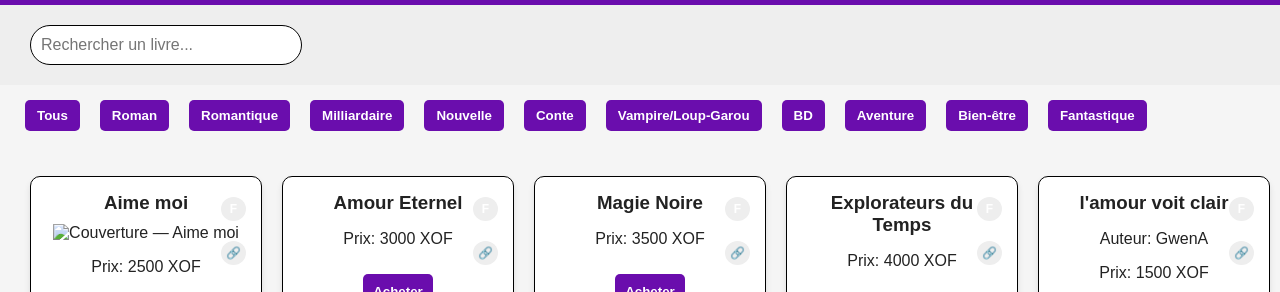
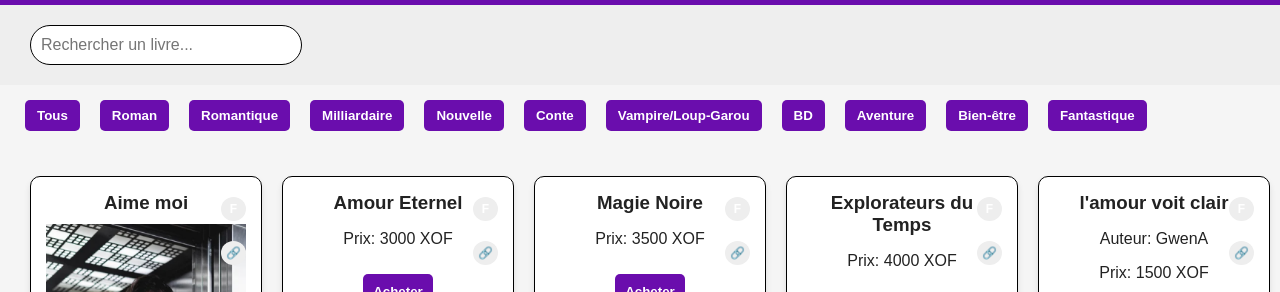
Before and after one commit to MyLiaread/Lia, a plain HTML site: page index.html in a window 1280 px wide. Shown: the part 72-364 px from the top of the page. Drawn offline with Linux system fonts and the light colour scheme.

Commit message:
Update index.html

```diff
--- a/index.html
+++ b/index.html
@@ -70,7 +70,7 @@
 <section id="books">
     <div class="book" data-cat="roman">
         <h3>Aime moi</h3>
-        <img src="assets/books/aime-moi/cover.jpg" alt="Couverture — Aime moi" style="max-width:100%;height:auto;">
+        <img src="couverture_aime-moi.jpg" alt="Couverture — Aime moi" style="max-width:100%;height:auto;">
         <p>Prix: 2500 XOF</p>
         <button class="fedapay-button" data-link="https://me.fedapay.com/56clJ3ZK">Acheter</button>
         <button class="popup-button" data-extrait="Khelil, un chef d'entreprise respecté, ne s'attendait pas à ce qu'Ava, sa nouvelle stagiaire, bouleverse sa vie et son cœur. Entre regards furtifs et conversations intimes, l'amour commence à germer là où personne ne l'attend.">Lire un extrait</button>
```
